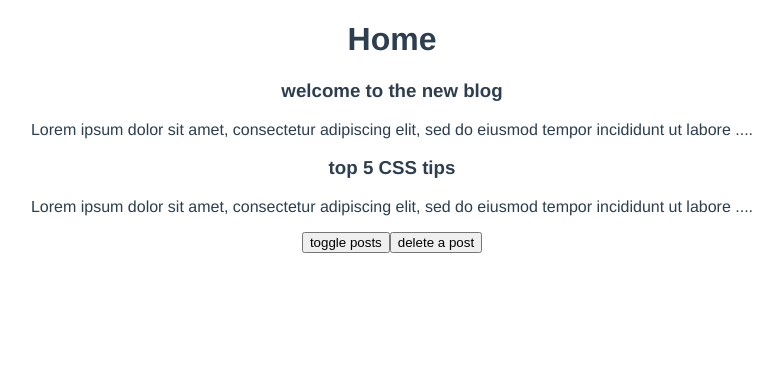
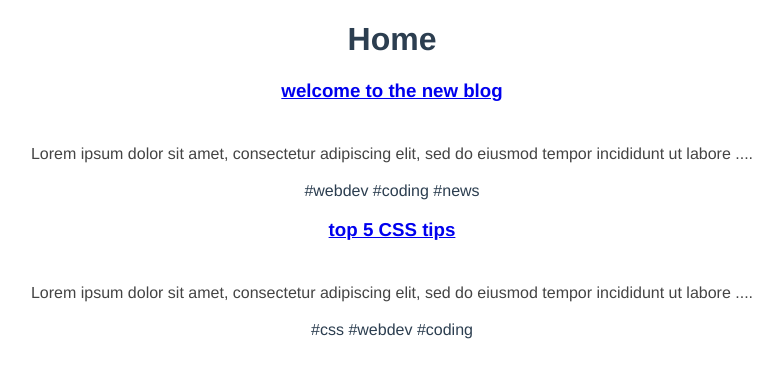
Before and after one commit to deividisss/composition-api-blog, a Vue app: page / in a window 1280 px wide. Shown: the top 378 px of the page, without its empty margins (248-1031 px from the left). Built offline with nearby package versions, Linux system fonts and the light colour scheme; data requests are answered from the project's data file.

Commit message:
Testin Reusable composable functions in Composition API

```diff
--- a/src/components/SinglePost.vue
+++ b/src/components/SinglePost.vue
@@ -1,7 +1,10 @@
 <template>
   <div class="post">
-    <h3>{{ post.title }}</h3>
+    <router-link :to="{ name: 'Details', params: { id: post.id } }">
+      <h3>{{ post.title }}</h3>
+    </router-link>
     <p>{{ snippet }}</p>
+    <span v-for="tag in post.tags" :key="tag"> #{{ tag }} </span>
   </div>
 </template>
 
--- /dev/null
+++ b/src/composables/getPost.js
@@ -0,0 +1,22 @@
+import { ref } from "vue";
+
+const getPost = (id) => {
+  const post = ref(null);
+  const error = ref(null);
+
+  const load = async () => {
+    try {
+      let data = await fetch("http://localhost:3000/posts/" + id);
+      if (!data.ok) {
+        throw Error("That post does not exist");
+      }
+      post.value = await data.json();
+    } catch (err) {
+      error.value = err.message;
+    }
+  };
+
+  return { post, error, load };
+};
+
+export default getPost;
--- /dev/null
+++ b/src/composables/getPosts.js
@@ -0,0 +1,22 @@
+import { ref } from "vue";
+
+const getPosts = () => {
+  const posts = ref([]);
+  const error = ref(null);
+
+  const load = async () => {
+    try {
+      let data = await fetch("http://localhost:3000/posts");
+      if (!data.ok) {
+        throw Error("no available data");
+      }
+      posts.value = await data.json();
+    } catch (err) {
+      error.value = err.message;
+    }
+  };
+
+  return { posts, error, load };
+};
+
+export default getPosts;
--- a/src/router/index.js
+++ b/src/router/index.js
@@ -1,11 +1,18 @@
 import { createRouter, createWebHistory } from "vue-router";
 import Home from "../views/Home.vue";
+import Details from "../views/Details.vue";
 
 const routes = [
   {
     path: "/",
     name: "Home",
     component: Home,
+  },
+  {
+    path: "/posts/:id",
+    name: "Details",
+    component: Details,
+    props: true,
   },
 ];
 
--- /dev/null
+++ b/src/views/Details.vue
@@ -0,0 +1,37 @@
+<template>
+  <div v-if="error">{{ error }}</div>
+  <div v-if="post" class="post">
+    <h3>{{ post.title }}</h3>
+    <p class="pre">{{ post.body }}</p>
+  </div>
+</template>
+
+<script>
+import getPost from "../composables/getPost";
+
+export default {
+  props: ["id"],
+  setup(props) {
+    const { post, error, load } = getPost(props.id);
+
+    load();
+
+    return { post, error };
+  },
+};
+</script>
+
+<style>
+.post {
+  max-width: 1200px;
+  margin: 0 auto;
+}
+.post p {
+  color: #444;
+  line-height: 1.5em;
+  margin-top: 40px;
+}
+.pre {
+  white-space: pre-wrap;
+}
+</style>
--- a/src/views/Home.vue
+++ b/src/views/Home.vue
@@ -7,37 +7,20 @@
     </div>
     <div v-else>Loading...</div>
 
-    <button @click="showPosts = !showPosts">toggle posts</button>
-    <button @click="posts.pop()">delete a post</button>
+    <!-- <button @click="posts.pop()">delete a post</button> -->
   </div>
 </template>
 
 <script>
 import PostList from "../components/PostList";
-import { ref } from "vue";
+import getPosts from "../composables/getPosts";
 
 export default {
   name: "Home",
   components: { PostList },
   setup() {
-    const posts = ref([]);
-    const error = ref(null);
-
-    const load = async () => {
-      try {
-        let data = await fetch("http://localhost:3000/posts");
-        if (!data.ok) {
-          throw Error("no data available");
-        }
-        posts.value = await data.json();
-      } catch (err) {
-        error.value = err.message;
-        console.log(error.value);
-      }
-    };
-
+    const { posts, error, load } = getPosts();
     load();
-
     return { posts, error };
   },
 };
```
